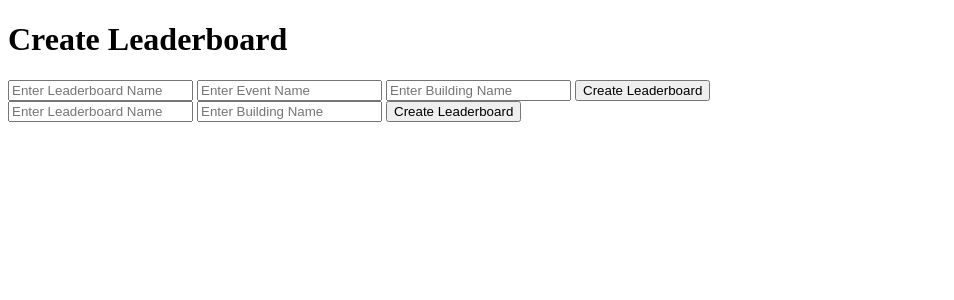
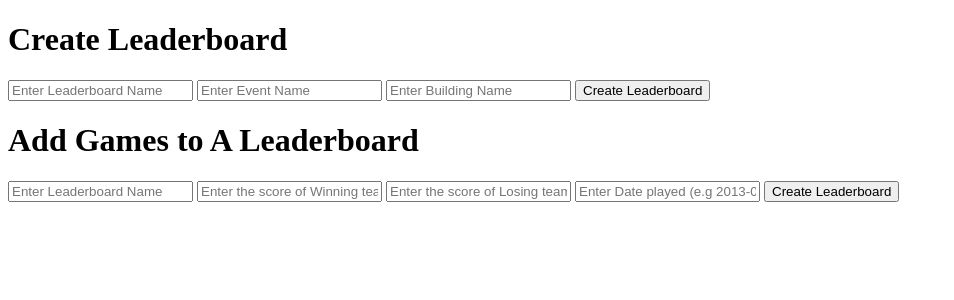
Before and after one commit to HitenMahal/schulich-pingpong, a Flask app: page /addLeaderboard in a window 1280 px wide. Shown: the top 300 px of the page, without its empty margins (0-954 px from the left). Run offline with Flask 2, Linux system fonts and the light colour scheme.

Commit message:
added admin powers just need to make sure everything comes full circle now

```diff
--- a/DBinit.py
+++ b/DBinit.py
@@ -95,11 +95,10 @@ def init_db():
     cursor.execute("""
     CREATE TABLE Game (
         LName TEXT,
-        matchID INTEGER AUTO_INCREMENT,
+        matchID INTEGER PRIMARY KEY,
         score1 INTEGER,
         score2 INTEGER,
         matchDate TEXT,
-        PRIMARY KEY(matchID),
         FOREIGN KEY(Lname) REFERENCES LeaderBoard(LName)
     );""")
     # Game_Player_Id
--- a/app.py
+++ b/app.py
@@ -243,21 +243,47 @@ def leaderBoards():
     else:
         return render_template("teams.html")
 
+@app.route('/adminDashboard', methods=['GET', 'POST'], endpoint='adminDashboard')
+def adminDashboard():
+    if request.method == 'POST':
+        return render_template("adminDashboard.html")
+    else:
+        return render_template("home.html")
+
 @app.route('/addLeaderboard', methods=['GET', 'POST'], endpoint='addLeaderboard')
 def addLeaderboard():
     if request.method == 'POST':
-        existingLeaderboards = getAllLeaderboards()
+        existingLeaderboardsResult, existingLeaderboards = getAllLeaderboards()
         newLeaderboard = request.form['LName']
-        for x in existingLeaderboards:
-            if newLeaderboard == x[0]:
-                return render_template("adminDashboard.html", errorMessage = "Leader board name already exists")
-        return render_template("adminDashboard.html")
+        leaderboardEventName = request.form['EName']
+        buildingName = request.form['BName']
+        if existingLeaderboardsResult:
+            for x in existingLeaderboards:
+                if newLeaderboard == x[0]:
+                    return render_template("adminDashboard.html", ADD_LEADERBOARD_MESSAGE = "Leaderboard name already exists")
+        else:
+            new_leaderboard(newLeaderboard, leaderboardEventName, buildingName)
+            return render_template("adminDashboard.html", ADD_LEADERBOARD_MESSAGE = "New leaderboard created")
     else:
         return render_template("adminDashboard.html")
 
 @app.route('/addGamesToLeaderboard', methods=['GET', 'POST'], endpoint='addGamesToLeaderboard')
 def addGamesToLeaderboard():
     if request.method == 'POST':
+        existingLeaderboardsResult, existingLeaderboards = getAllLeaderboards()
+        leaderboardEntered = request.form['LName']
+        scoreONE = request.form['scoreONE']
+        scoreTWO = request.form['scoreTWO']
+        matchDate = request.form['matchDATE']
+        if existingLeaderboardsResult:
+            for x in existingLeaderboards:
+                if leaderboardEntered == x[0]:
+                    new_Game(leaderboardEntered, scoreONE, scoreTWO, matchDate)
+                    return render_template("adminDashboard.html", ADD_GAME_MESSAGE = "Game added to leaderboard")
+                else:
+                    return render_template("adminDashboard.html", ADD_GAME_MESSAGE = "Leaderboard doesn't exist")
+        else:
+            return render_template("adminDashboard.html", ADD_GAME_MESSAGE = "Leaderboard doesn't exist")
         return render_template("adminDashboard.html")
     else:
         return render_template("adminDashboard.html")
--- a/templates/adminDashboard.html
+++ b/templates/adminDashboard.html
@@ -15,11 +15,20 @@
             <input class="formInput" type = "text" name = "BName" placeholder = "Enter Building Name" required>
             <input class="buttonsmall" type="submit" value="Create Leaderboard">
         </form>
+        <div class="msg" id="msg1">
+            {{ADD_LEADERBOARD_MESSAGE}}
+        </div>
+        <h1>Add Games to A Leaderboard</h1>
         <form action="/addGamesToLeaderboard" method="POST">
             <input class="formInput" type = "text" name = "LName" placeholder = "Enter Leaderboard Name" required>
-            <input class="formInput" type = "text" name = "BName" placeholder = "Enter Building Name" required>
+            <input class="formInput" type = "text" name = "scoreONE" placeholder = "Enter the score of Winning team" required>
+            <input class="formInput" type = "text" name = "scoreTWO" placeholder = "Enter the score of Losing team" required>
+            <input class="formInput" type = "text" name = "matchDATE" placeholder = "Enter Date played (e.g 2013-02-10)" required>
             <input class="buttonsmall" type="submit" value="Create Leaderboard">
         </form>
+        <div class="msg" id="msg1">
+            {{ADD_GAME_MESSAGE}}
+        </div>
     </div>
 </body>
 </html>
--- a/templates/home.html
+++ b/templates/home.html
@@ -46,6 +46,11 @@
                     </div>
                 </li>
             </ul>
+            <div class="buttonOptions">
+                <form action="/adminDashboard" method="POST">
+                    <input class="button" type="submit" value="Admin Powers">
+                </form>
+            </div>
         </div>
     </body>
 </html>
```
Also changed, not shown: SQLDriver.py (+15 -7 lines), lib/SPP.db.
